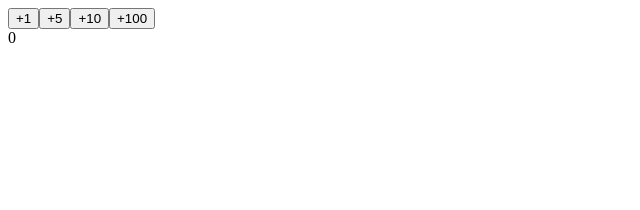
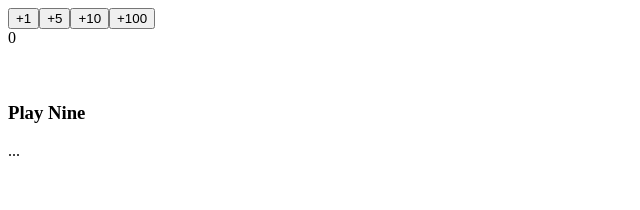
Before and after one commit to bhavik4748/react-webpack-starter, a React app: page / in a window 1280 px wide. Shown: the top 210 px of the page, without its empty margins (0-640 px from the left). Built offline with nearby package versions, Linux system fonts and the light colour scheme.

Commit message:
added 2nd component

```diff
--- a/package.json
+++ b/package.json
@@ -10,6 +10,8 @@
   "author": "Bhavik Gosrani",
   "license": "MIT",
   "dependencies": {
+    "bootstrap": "^4.1.1",
+    "font-awesome": "^4.7.0",
     "react": "^16.3.1",
     "react-dom": "^16.3.1"
   },
--- /dev/null
+++ b/src/components/App2.js
@@ -0,0 +1,49 @@
+import React, { Component } from 'react';
+
+
+const Stars = function (props) {
+    return (
+        <div>
+            ...
+        </div>
+    );
+}
+
+const Button = function (props) {
+    return (
+        <div>
+            ...
+        </div>
+    );
+}
+
+const Answer = function (props) {
+    return (
+        <div>
+            ...
+        </div>
+    );
+}
+
+class Game extends Component {
+    render() {
+        return (
+            <div>
+                <h3>Play Nine</h3>
+            </div>
+        )
+    }
+}
+
+class App2 extends Component {
+    render() {
+        return (
+            <div>
+                <Game />
+                <Stars />
+            </div>
+        );
+    }
+}
+
+export default App2;
--- a/src/index.html
+++ b/src/index.html
@@ -10,6 +10,9 @@
 
 <body>
   <div id="app"></div>
+  <br />
+  <br />
+  <div id="app2"></div>
 </body>
 
 </html>
--- a/src/index.js
+++ b/src/index.js
@@ -1,7 +1,10 @@
 import React from 'react';
 import ReactDOM from 'react-dom';
 import App from './components/App';
+import App2 from './components/App2';
 
 // ReactDOM.render(<App label="TEST" />, document.getElementById('app'));
 
 ReactDOM.render(<App />, document.getElementById('app'));
+
+ReactDOM.render(<App2 />, document.getElementById('app2'));
```
